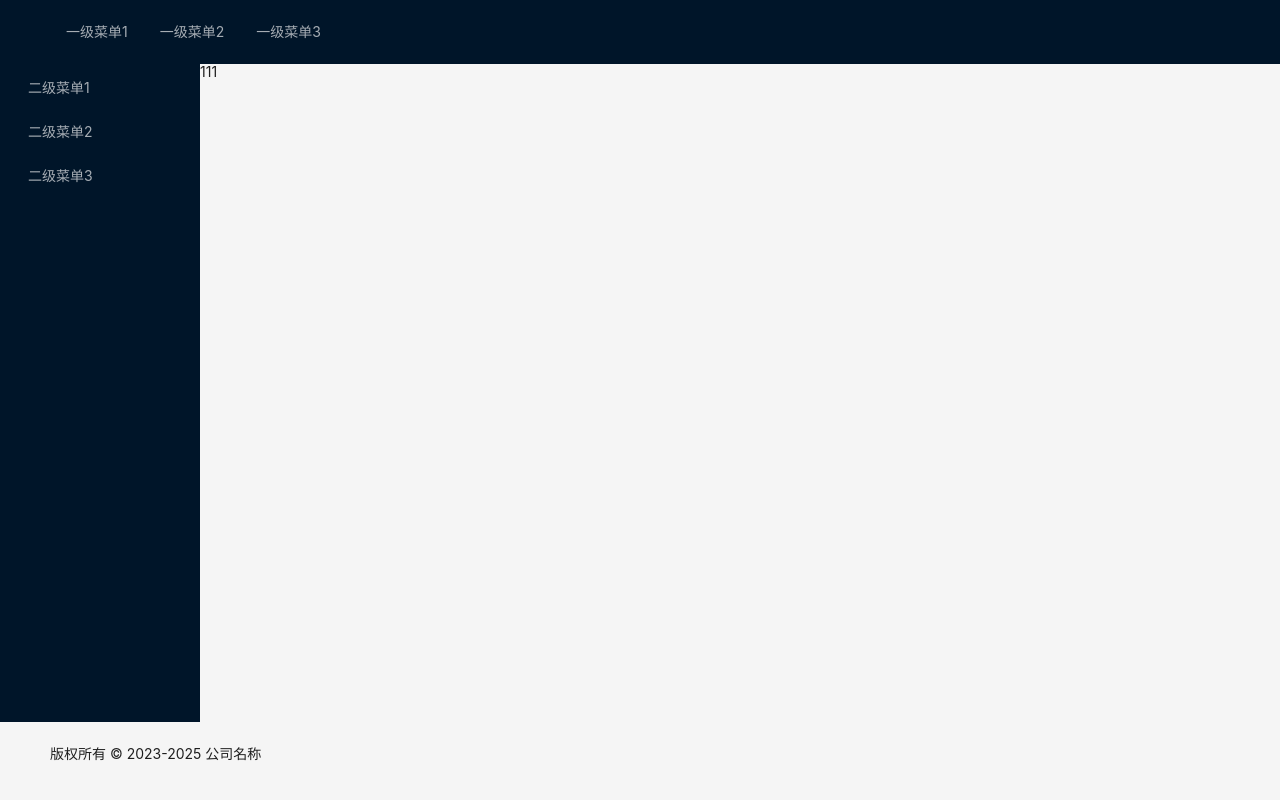
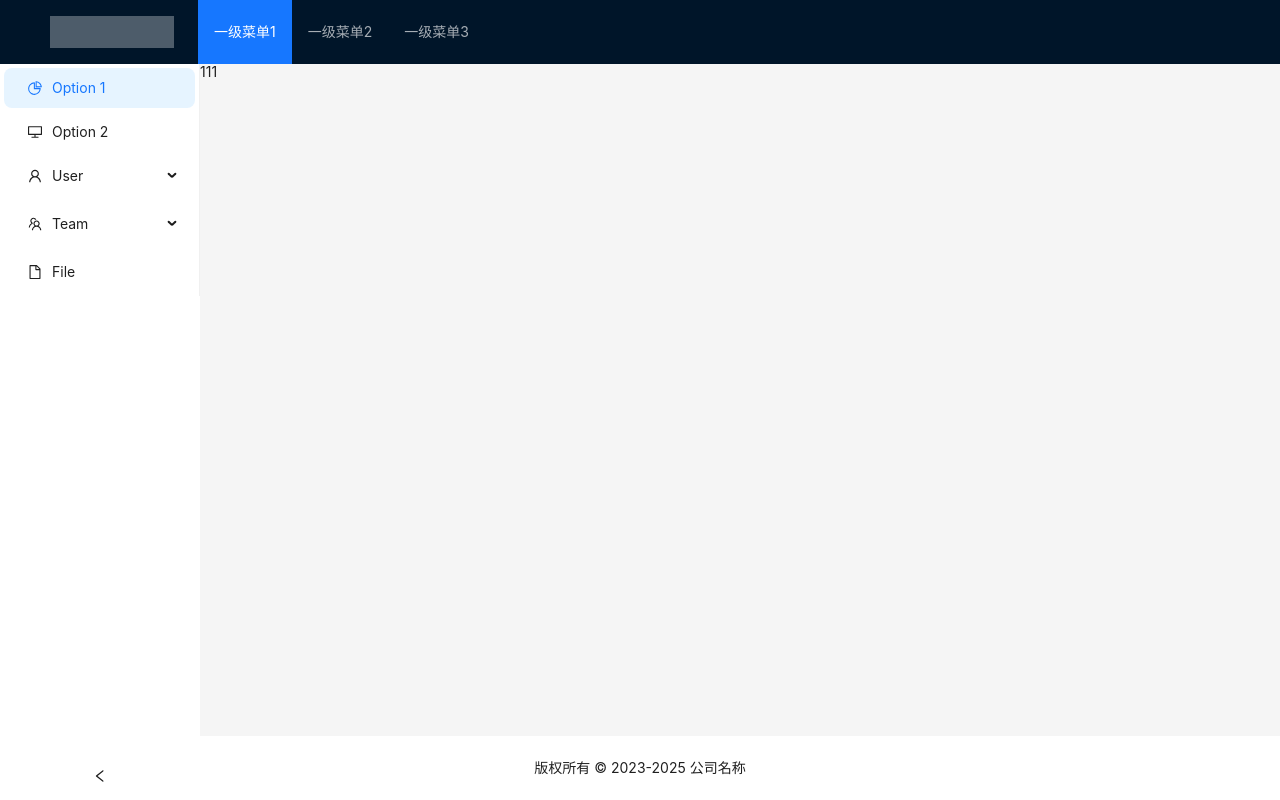
Before and after one commit to SonDemigods/nebula, a Vue app: page /#/ in a window 1280 px wide. Built offline with nearby package versions, Linux system fonts and the light colour scheme.

Commit message:
fix:调整layout排版样式及代码注释。

```diff
--- a/src/layout/footer.vue
+++ b/src/layout/footer.vue
@@ -1,13 +1,28 @@
 <template>
-  <a-layout-footer>
-    <p>版权所有 © 2023-2025 公司名称</p>
+  <a-layout-footer class="nebula-footer">
+    <div class="copyright">{{ copyright }}</div>
   </a-layout-footer>
 </template>
 
-<script lang="ts">
-import { defineComponent } from 'vue';
+<script lang="ts" setup>
+// 导入响应式工具
+import { ref } from 'vue';
+// 导入响应式类型
+import type { Ref } from 'vue';
 
-export default defineComponent({
-  name: 'Footer'
-});
+// 定义版权信息
+const copyright: Ref<string> = ref('');
+
+// 赋值版权信息
+copyright.value = `版权所有 © 2023-2025 公司名称`;
+
 </script>
+
+<style lang="less">
+.nebula-footer {
+  background: #ffffff !important;
+  .copyright {
+    text-align: center;
+  }
+}
+</style>
--- a/src/layout/header.vue
+++ b/src/layout/header.vue
@@ -1,6 +1,7 @@
 <template>
-  <a-layout-header>
-    <a-menu theme="dark" mode="horizontal" :default-selected-keys="['1']">
+  <a-layout-header theme="dark">
+    <div class="logo" />
+    <a-menu theme="dark" mode="horizontal" v-model:selected-keys="selectedKeys">
       <a-menu-item key="1">一级菜单1</a-menu-item>
       <a-menu-item key="2">一级菜单2</a-menu-item>
       <a-menu-item key="3">一级菜单3</a-menu-item>
@@ -8,10 +9,23 @@
   </a-layout-header>
 </template>
 
-<script lang="ts">
-import { defineComponent } from 'vue';
+<script lang="ts" setup>
+// 导入响应式工具
+import { ref } from 'vue';
+// 导入响应式类型
+import type { Ref } from 'vue';
 
-export default defineComponent({
-  name: 'Header'
-});
+// 定义菜单选中项
+const selectedKeys:Ref<string[]> = ref(['1']);
+
 </script>
+
+<style lang="less">
+.logo {
+  height: 32px;
+  min-width: 124px;
+  background: rgba(255, 255, 255, 0.3);
+  margin: 16px 24px 16px 0;
+  float: left;
+}
+</style>
--- a/src/layout/main.vue
+++ b/src/layout/main.vue
@@ -1,10 +1,47 @@
 <template>
   <a-layout>
-    <a-layout-sider width="200">
-      <a-menu theme="dark" mode="inline" :default-selected-keys="['1']">
-        <a-menu-item key="1">二级菜单1</a-menu-item>
-        <a-menu-item key="2">二级菜单2</a-menu-item>
-        <a-menu-item key="3">二级菜单3</a-menu-item>
+    <a-layout-sider
+      width="200"
+      theme="light"
+      breakpoint="lg"
+      v-model:collapsed="collapsed"
+      collapsible
+      collapsedWidth="60"
+    >
+      <a-menu v-model:selectedKeys="selectedKeys" theme="light" mode="inline">
+        <a-menu-item key="1">
+          <pie-chart-outlined />
+          <span>Option 1</span>
+        </a-menu-item>
+        <a-menu-item key="2">
+          <desktop-outlined />
+          <span>Option 2</span>
+        </a-menu-item>
+        <a-sub-menu key="sub1">
+          <template #title>
+            <span>
+              <user-outlined />
+              <span>User</span>
+            </span>
+          </template>
+          <a-menu-item key="3">Tom</a-menu-item>
+          <a-menu-item key="4">Bill</a-menu-item>
+          <a-menu-item key="5">Alex</a-menu-item>
+        </a-sub-menu>
+        <a-sub-menu key="sub2">
+          <template #title>
+            <span>
+              <team-outlined />
+              <span>Team</span>
+            </span>
+          </template>
+          <a-menu-item key="6">Team 1</a-menu-item>
+          <a-menu-item key="8">Team 2</a-menu-item>
+        </a-sub-menu>
+        <a-menu-item key="9">
+          <file-outlined />
+          <span>File</span>
+        </a-menu-item>
       </a-menu>
     </a-layout-sider>
     <a-layout-content>
@@ -13,10 +50,24 @@
   </a-layout>
 </template>
 
-<script lang="ts">
-import { defineComponent } from 'vue';
+<script lang="ts" setup>
+// 导入图标
+import {
+  PieChartOutlined,
+  DesktopOutlined,
+  UserOutlined,
+  TeamOutlined,
+  FileOutlined
+} from '@ant-design/icons-vue';
 
-export default defineComponent({
-  name: 'Main'
-});
+// 导入响应式工具
+import { ref } from 'vue';
+// 导入响应式类型
+import type { Ref } from 'vue';
+
+// 定义侧边栏折叠状态
+const collapsed: Ref<boolean> = ref(false);
+
+// 定义菜单选中项
+const selectedKeys: Ref<string[]> = ref(['1']);
 </script>
```
